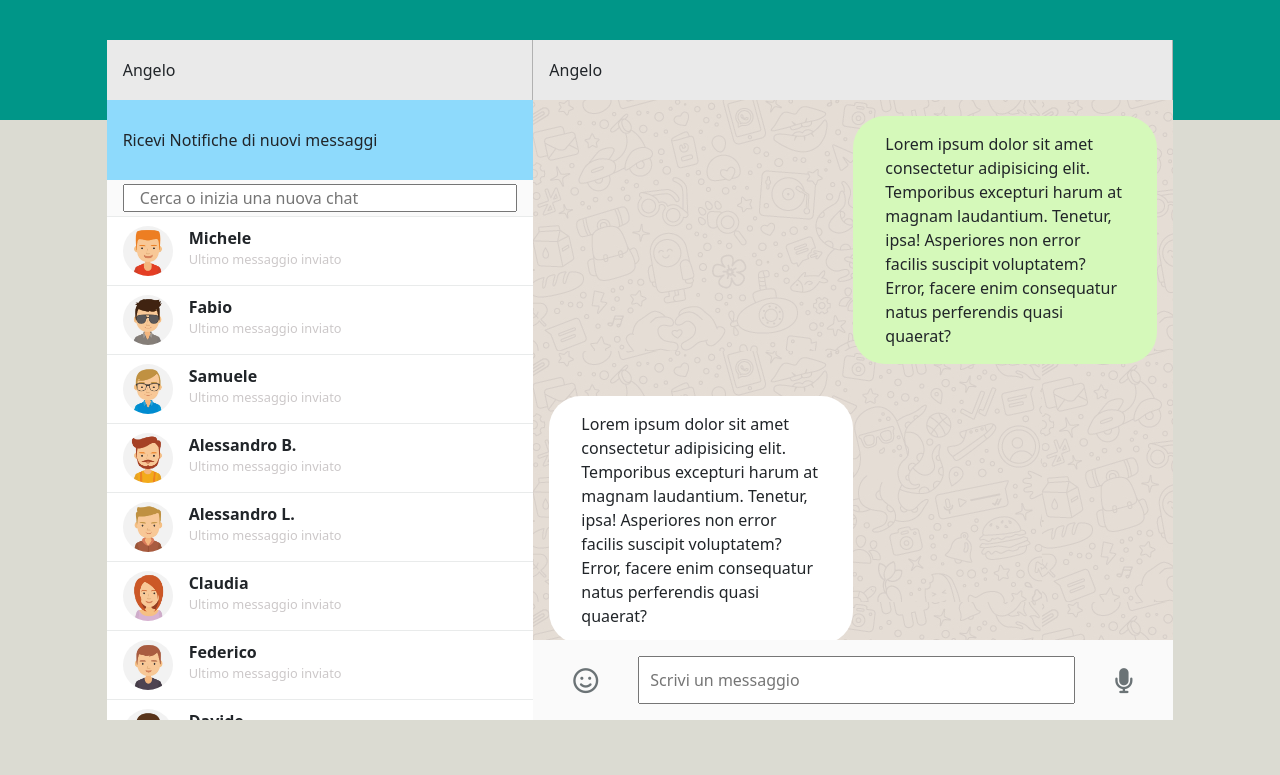
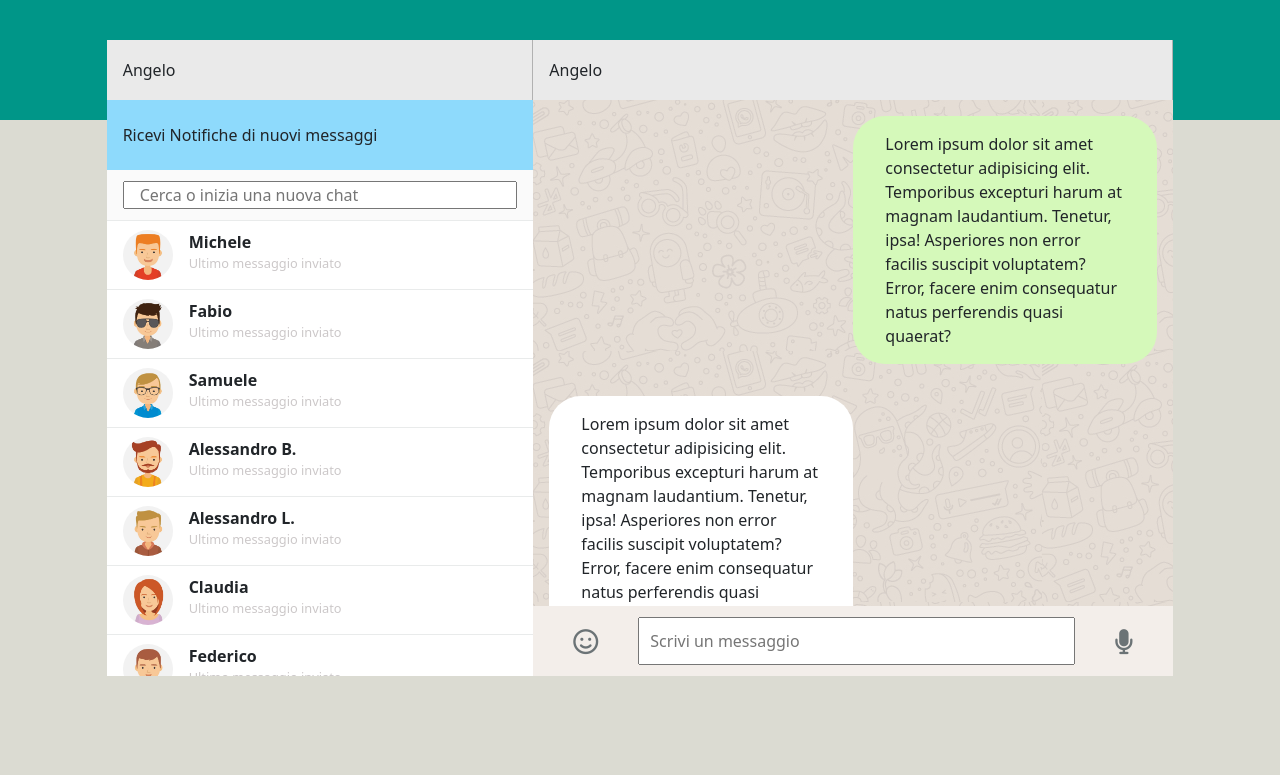
Before and after one commit to AngeloTripodi/vue-boolzapp, a plain HTML site: page index.html in a window 1280 px wide. Drawn offline with nearby package versions, Linux system fonts and the light colour scheme.

Commit message:
fix height bug

```diff
--- a/css/style.css
+++ b/css/style.css
@@ -69,30 +69,30 @@ main{
 
 #getNotify{
     background-color: #8edafc;
-    height: 80px;
+    height: 70px;
 }
 
 #searchBar{
     background-color: #fafafa;
-    height: 5%;
+    height: 50px;
     width: 100%;
 }
 
 #messageBar{
-    background-color: #fafafa;
-    height: 80px;
+    background-color: #f3eeea;
+    height: 70px;
     width: 100%;
 }
 
 #contactSection{
     background-color: white;
-    height: 70%;
+    height: calc(80% - 120px);
     overflow: scroll;
 }
 
 #activeChat{
     background-image:url(../img/mine.jpg);
-    height: 75%;
+    height: calc(80% - 70px);
     overflow: scroll;
 
 }
```
